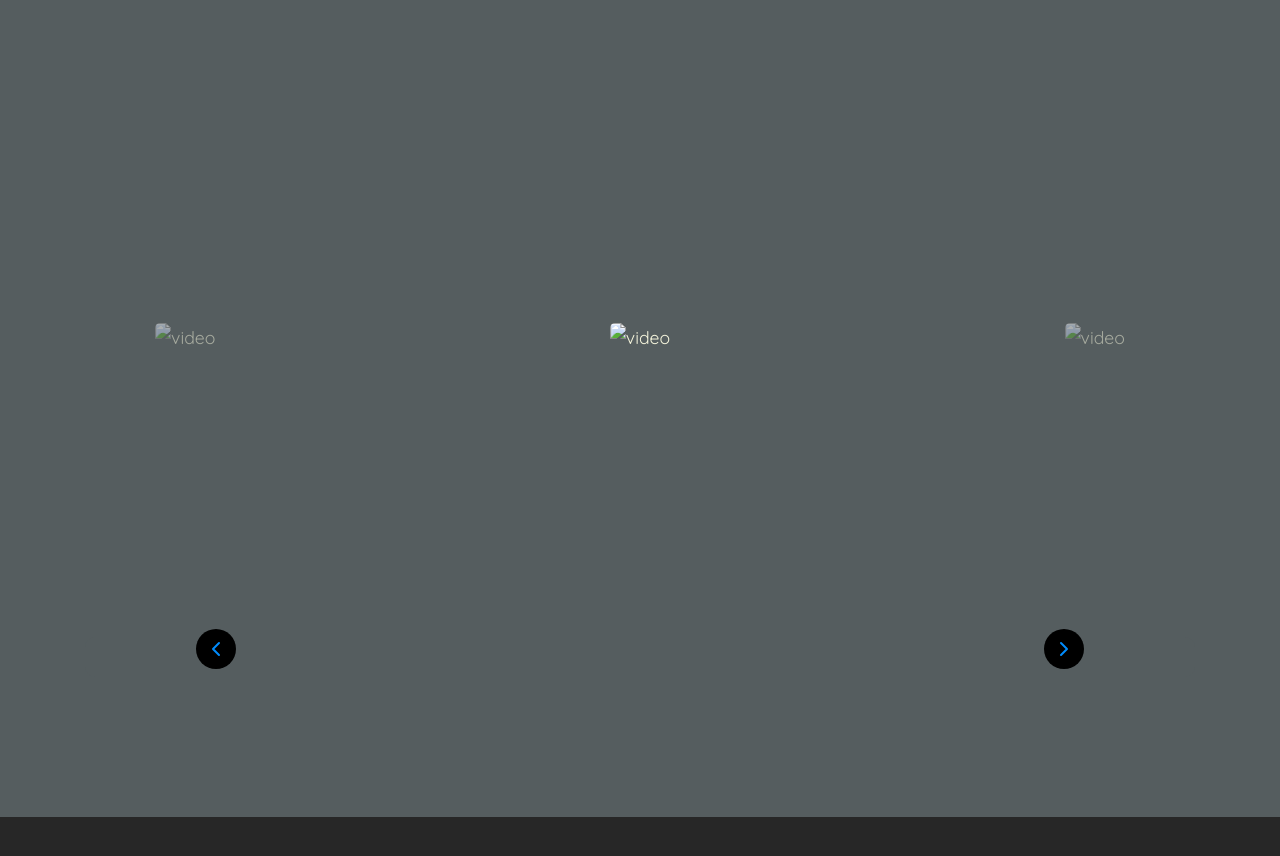
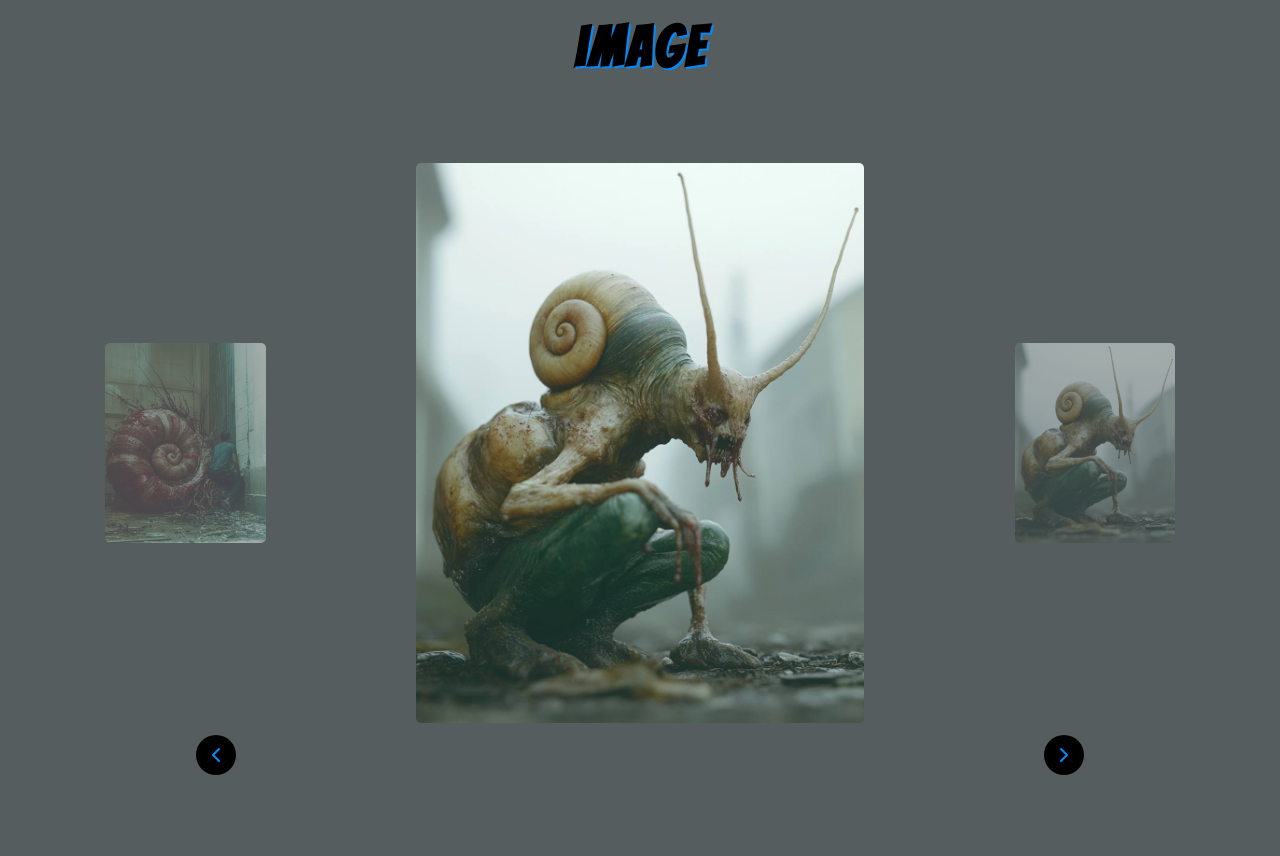
Before and after one commit to DesuCoin/voidstom, a plain HTML site: page index.html in a window 1280 px wide. Shown: the part 1922-2778 px from the top of the page. Drawn offline with Linux system fonts and the light colour scheme; files whose address does not match are found by name; a web font is replaced by a local one.

Commit message:
Update index.html

```diff
--- a/index.html
+++ b/index.html
@@ -11,7 +11,7 @@
     <div class="container">
       <div class="header-content">
         <a href="#" class="logo">
-            <img src="image/1.jpg" alt="Logo" width="60" height="60">
+            <img src="/1.jpg" alt="Logo" width="60" height="60">
             Voidstomper..
         </a>
         <div class="hamburger-menu">
@@ -48,7 +48,7 @@
                             The Beautiful Witch isn’t just here to compete—she’s here to revive the memecoin spirit with a magical twist like no other. With a bright smile and enchanting magic powers, she’s ready to change the crypto world with her unmatched charm and magic. 💖🧙‍♀️ </p>
                     </div>
                     <div class="about-image slide-in-right">
-                        <img src="image/6.jpg"alt="desu" width="300" height="300">
+                        <img src="/6.jpg"alt="desu" width="300" height="300">
                     </div>
                 </div>
             </div>
@@ -79,13 +79,13 @@
                     </button>
                     <div class="gallery-wrapper">
                         <div class="gallery-preview prev-preview">
-                            <img src="image/2.jpg"alt="video">
+                            <img src="/2.jpg"alt="video">
                         </div>
                         <div class="gallery-image-container">
-                            <img src="image/3.jpg" alt="video" class="gallery-image">
+                            <img src="/3.jpg" alt="video" class="gallery-image">
                         </div>
                         <div class="gallery-preview next-preview">
-                            <img src="image/4.jpg" alt="video2">
+                            <img src="/4.jpg" alt="video2">
                         </div>
                     <button class="gallery-nav next" aria-label="Next image">
                         <svg xmlns="http://www.w3.org/2000/svg" viewBox="0 0 24 24" fill="none" stroke="currentColor" stroke-width="2" stroke-linecap="round" stroke-linejoin="round">
@@ -107,9 +107,6 @@
                 <div class="social-links fade-in">
                     <a href="" target="_blank" rel="noopener noreferrer">
                         <img src="image/dex1.png" alt="Social Icon 1" class="social-icon">
-                    </a>
-                    <a href="https://x.com/DesuCoin" target="_blank" rel="noopener noreferrer">
-                        <img src="image/x.png" alt="Social Icon 2" class="social-icon">
                     </a>
                     <a href="https://t.me/+UR1OZrajJu4zMWM9" target="_blank" rel="noopener noreferrer">
                         <img src="image/tele.png" alt="Social Icon 4" class="social-icon">
@@ -209,9 +206,9 @@
                 let currentIndex = 0;
 
                 const galleryItems = [
-                    { src: "image/2.jpg", alt: "video", description: "" },
-                    { src: "image/3.jpg", alt: "video", description: "" },
-                    { src: "image/4.jpg", alt: "video", description: "" },
+                    { src: "/2.jpg", alt: "video", description: "" },
+                    { src: "/3.jpg", alt: "video", description: "" },
+                    { src: "/4.jpg", alt: "video", description: "" },
                 ];
 
 
```
